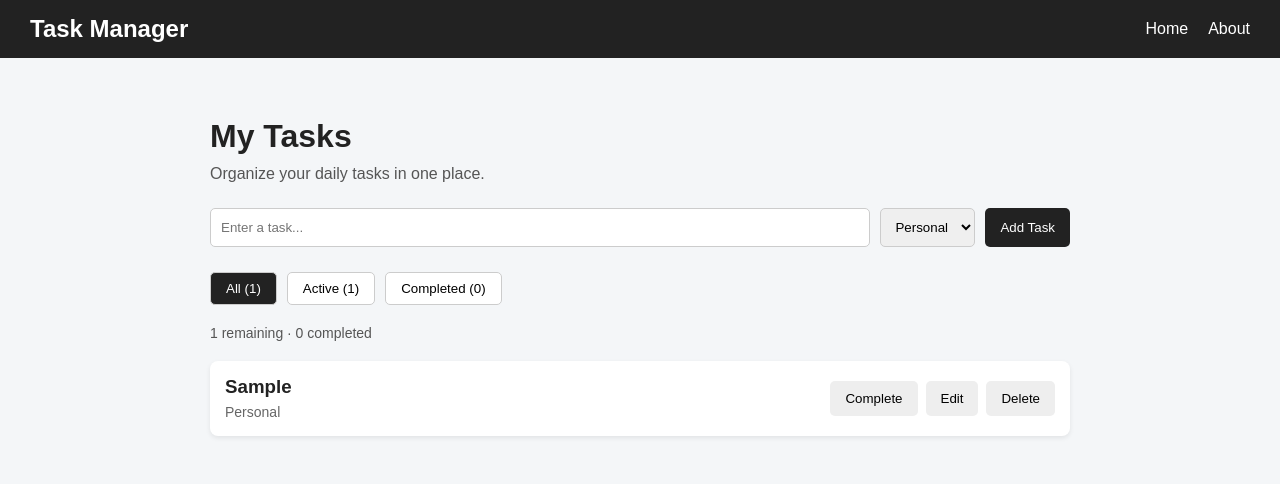
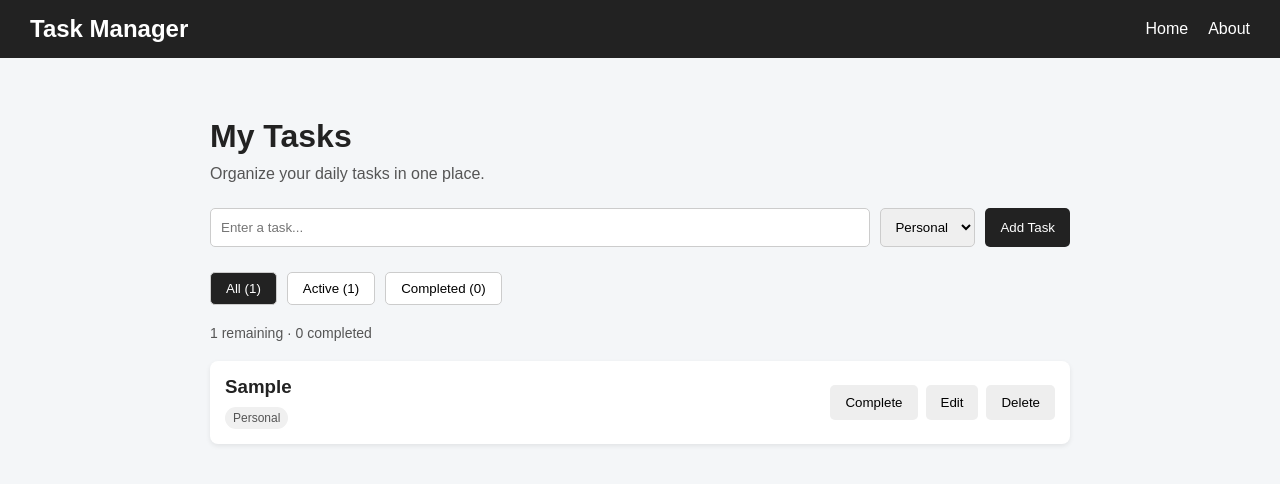
Before and after one commit to sagunashrestha00-svg/Personal-Task-Manager, a React (Vite) app: page / in a window 1280 px wide. Both pictures are taken after typing "Sample" into the empty fields and a click on the button "Add Task". Shown: the top 484 px of the page. Built offline with nearby package versions, Linux system fonts and the light colour scheme.

Commit message:
Improve task category badges

```diff
--- a/src/index.css
+++ b/src/index.css
@@ -106,8 +106,13 @@ body {
 }
 
 .task-item span {
-  font-size: 14px;
-  color: #666;
+  display: inline-block;
+  margin-top: 4px;
+  padding: 4px 8px;
+  font-size: 12px;
+  color: #555;
+  background: #f0f0f0;
+  border-radius: 12px;
 }
 
 .task-actions {
```
